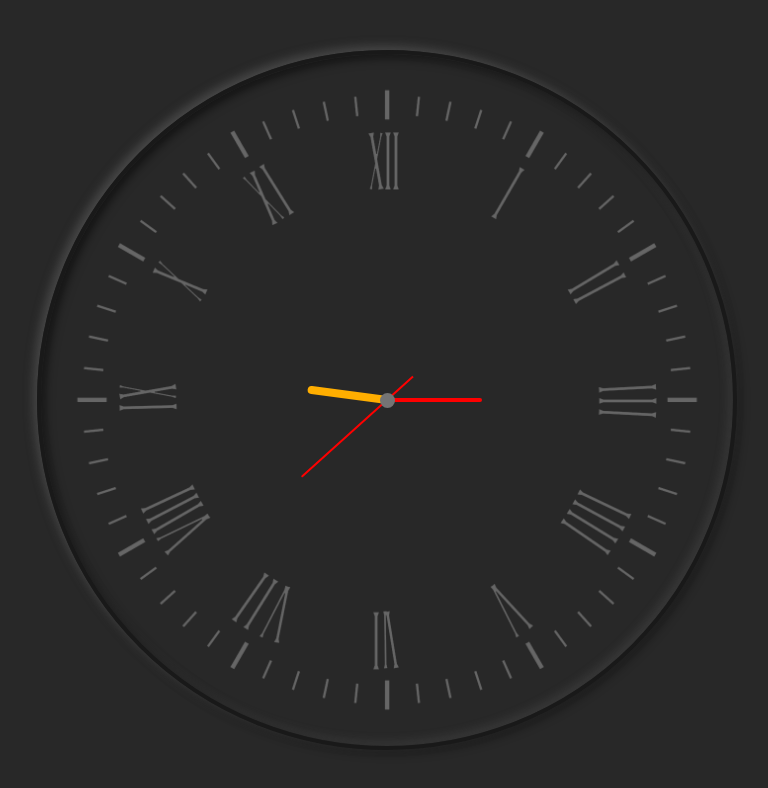
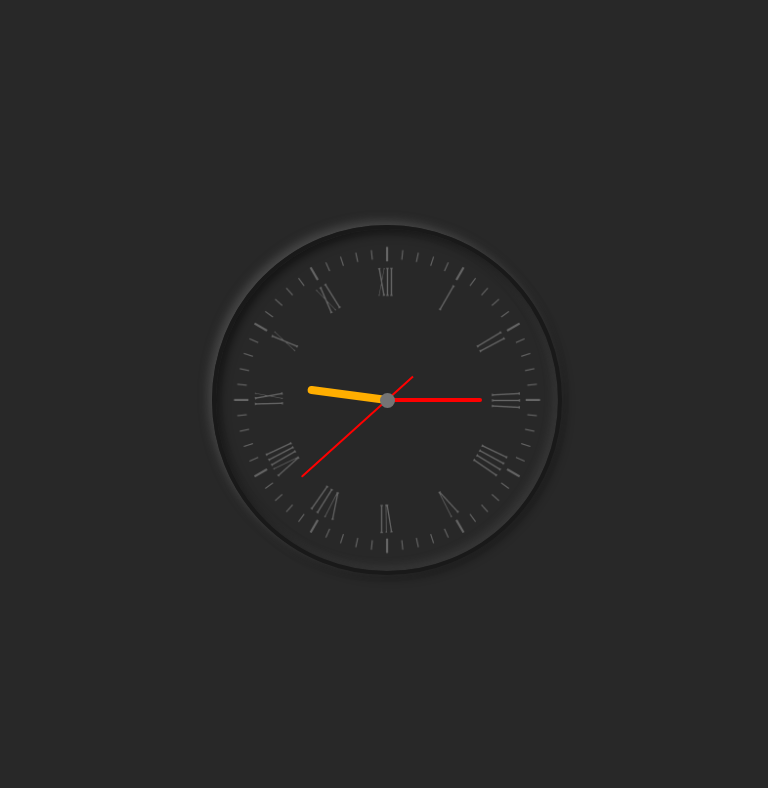
Before and after one commit to Adi2212/Working-Analog-Clock-Design, a plain HTML site: page index.html in a window 1280 px wide. Shown: the whole page, without its empty margins (253-1021 px from the left). Drawn offline with Linux system fonts and the light colour scheme.

Commit message:
Update style.css

```diff
--- a/style.css
+++ b/style.css
@@ -14,7 +14,7 @@ body {
 
 .clock {
   display: flex;
-  height: 700px;
+  height:350px;
   aspect-ratio:1/1;
   justify-content: center;
   align-items: center;
```
